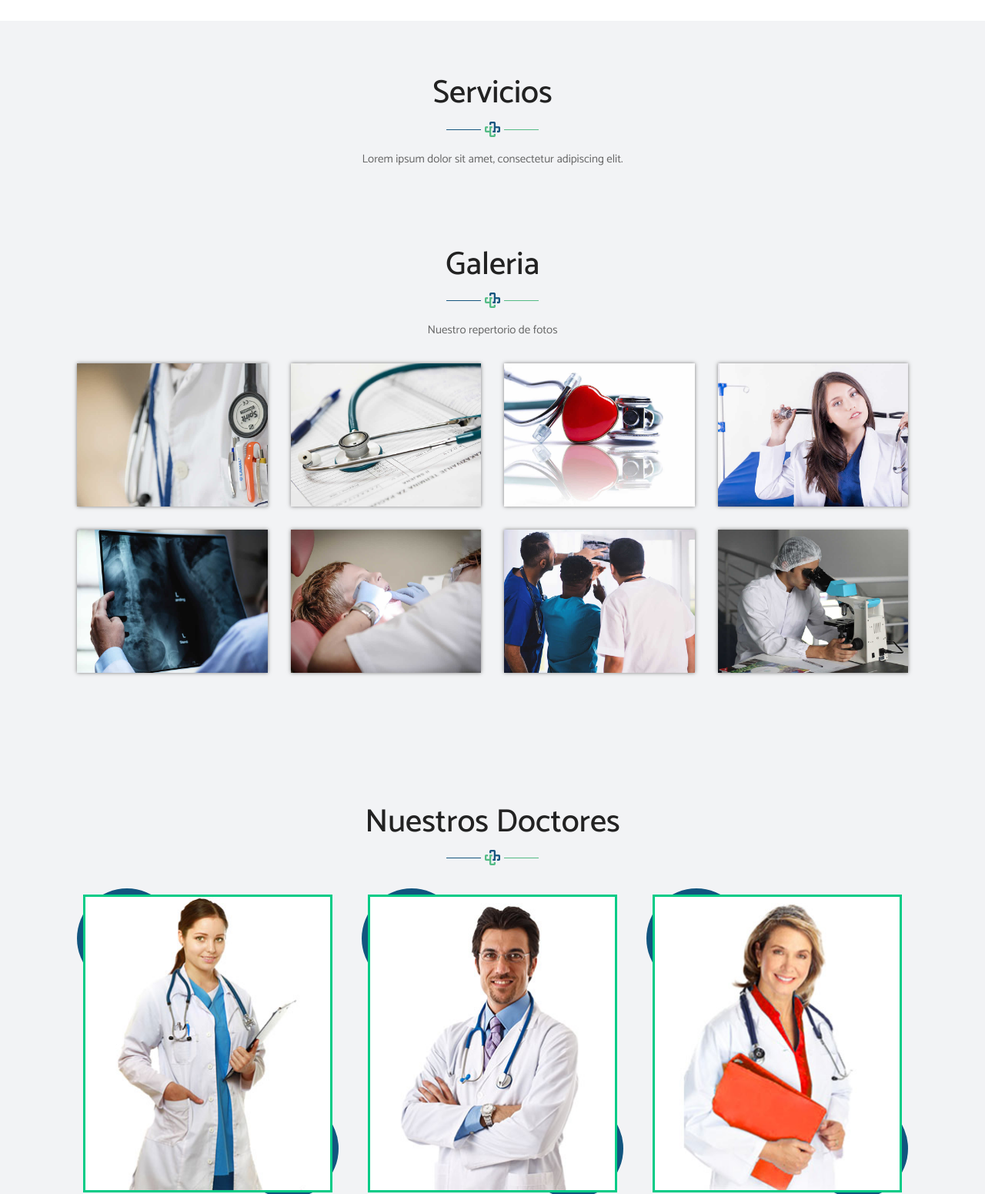
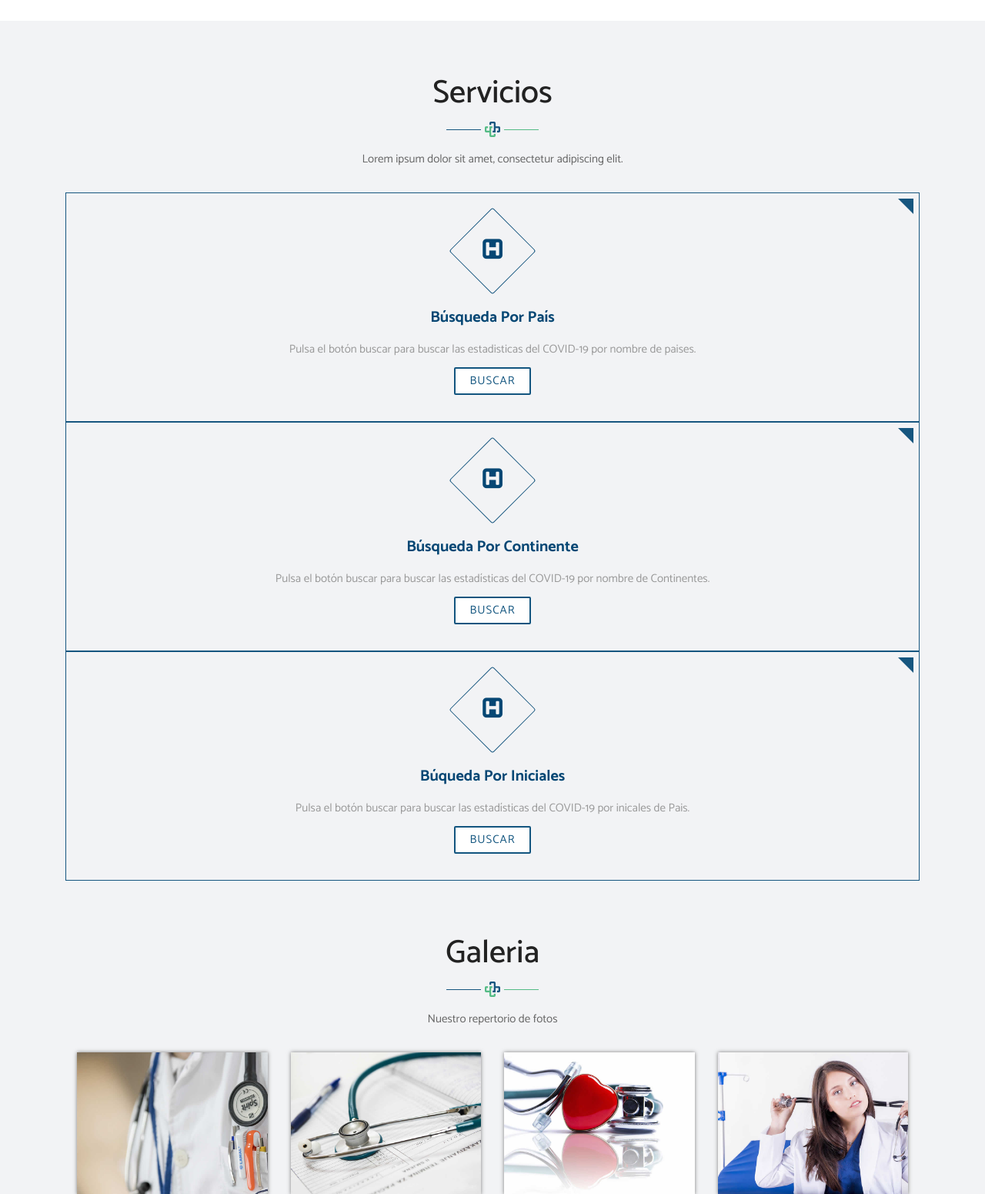
Before and after one commit to Omarelhani1/api, a Flask app: page / in a window 1280 px wide. Shown: the part 1564-3115 px from the top of the page at 77% size. Run offline with Flask 2, Linux system fonts and the light colour scheme; some libraries are stand-ins or nearby versions.

Commit message:
Página inicio modificada

```diff
--- a/templates/base.html
+++ b/templates/base.html
@@ -184,6 +184,7 @@
 					</div>
 				</div>
 			</div>
+			{% block contenido %}{% endblock %}
 	<!-- End Services -->
 
 	<!-- Start Gallery -->
--- a/templates/inicio.html
+++ b/templates/inicio.html
@@ -1 +1,33 @@
 {% extends "base.html" %}
+{% block contenido %}
+    <div class="item">
+        <div class="serviceBox">
+            <div class="service-icon"><i class="fa fa-h-square" aria-hidden="true"></i></div>
+            <h3 class="title">Búsqueda por País</h3>
+            <p class="description">
+                Pulsa el botón buscar para buscar las estadisticas del COVID-19 por nombre de paises.
+            </p>
+            <a href="#" class="new-btn-d br-2">Buscar</a>
+        </div>
+    </div>
+    <div class="item">
+        <div class="serviceBox">
+            <div class="service-icon"><i class="fa fa-h-square" aria-hidden="true"></i></div>
+            <h3 class="title">Búsqueda Por Continente</h3>
+            <p class="description">
+                Pulsa el botón buscar para buscar las estadísticas del COVID-19 por nombre de Continentes.
+            </p>
+            <a href="#" class="new-btn-d br-2">Buscar</a>
+        </div>
+    </div>
+    <div class="item">
+        <div class="serviceBox">
+            <div class="service-icon"><i class="fa fa-h-square" aria-hidden="true"></i></div>
+            <h3 class="title">Búqueda Por Iniciales</h3>
+            <p class="description">
+                Pulsa el botón buscar para buscar las estadísticas del COVID-19 por inicales de Pais.
+            </p>
+            <a href="#" class="new-btn-d br-2">Buscar</a>
+        </div>
+    </div>
+{% endblock %}
```
